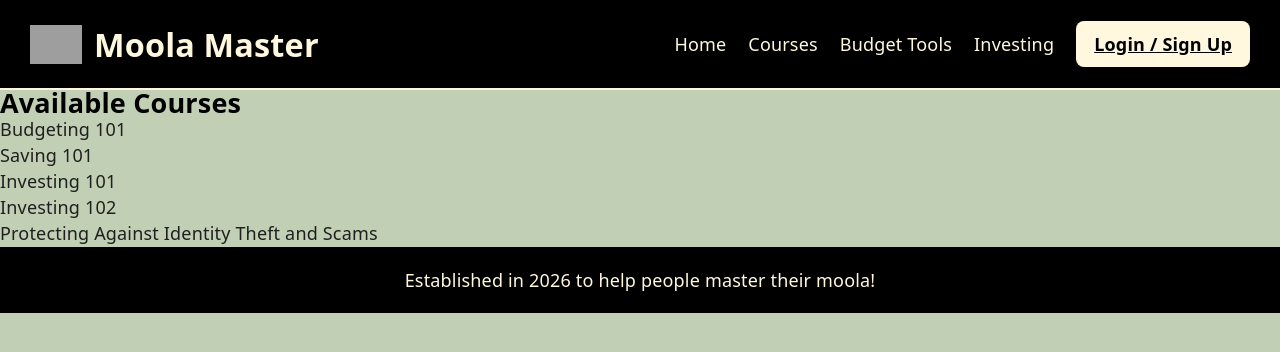
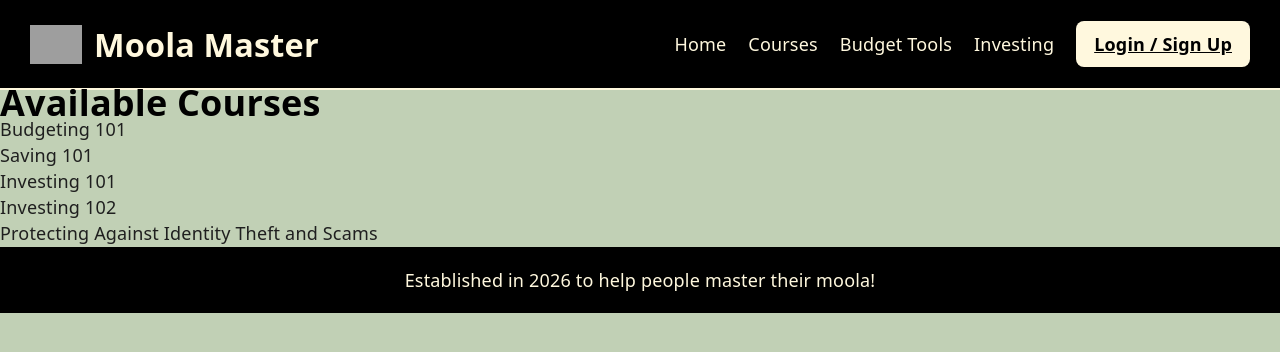
Before and after one commit to alexxadavis/virtualteachingassistant, a React app in the folder frontend/: page /courses in a window 1280 px wide. Shown: the top 352 px of the page. Built offline with nearby package versions, Linux system fonts and the light colour scheme; no server answers; grey boxes are pictures that could not be loaded; the HTML template or start-up script is replaced by a standard one.

Commit message:
Updated Courses Page.

```diff
--- a/frontend/src/components/Courses.jsx
+++ b/frontend/src/components/Courses.jsx
@@ -9,7 +9,7 @@ export default function Courses() {
 
   return (
     <div className="courses-container">
-      <h2>Available Courses</h2>
+      <h1>Available Courses</h1>
 
       <ul className="courses-list">
         {courses.map((course, index) => (
```
